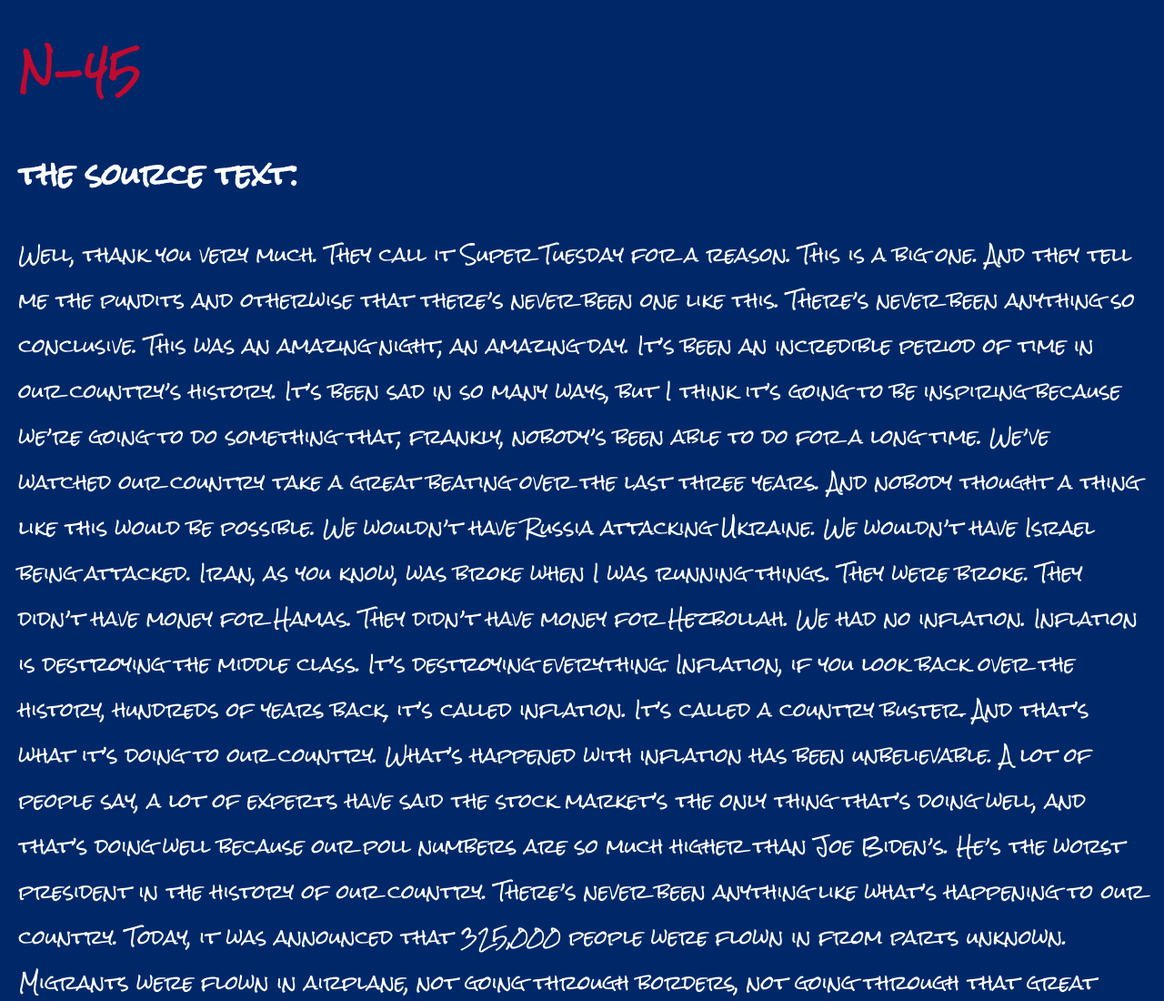
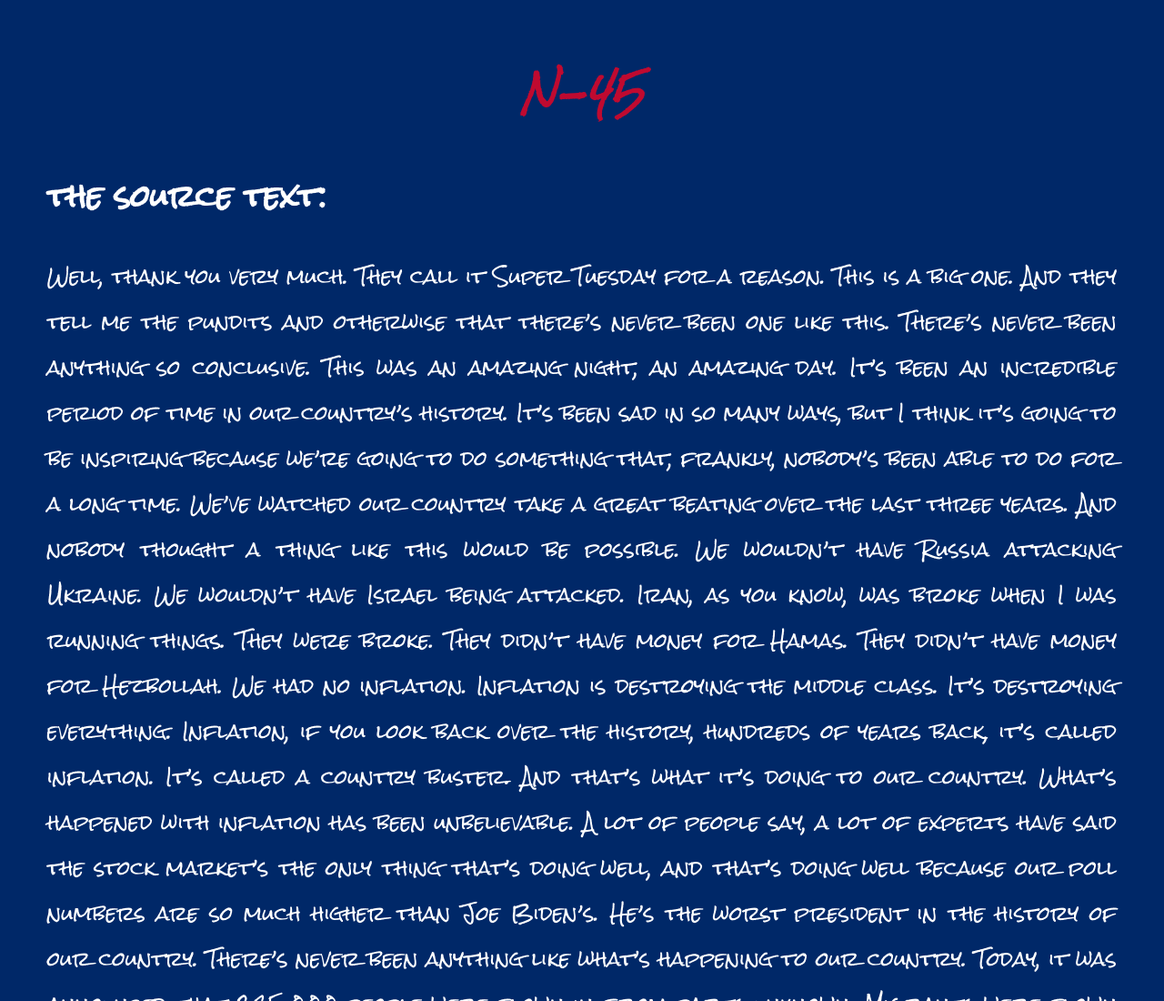
Before and after one commit to ellllllliot/n-minus-fortyfive, a plain HTML site: page index.html in a window 1280 px wide. Shown: the top 1100 px of the page at 91% size. Drawn offline with Linux system fonts and the light colour scheme.

Commit message:
💱🌱 Updated with Glitch

```diff
--- a/index.html
+++ b/index.html
@@ -18,23 +18,27 @@
     <style>
       body {
         font-family: "Rock Salt", sans-serif;
-        margin: 1em;
+        margin: 2.5em;
         background-color: #002868;
         color: #FFF;
         font-size: 1.3em;
       }
       h1 {
         color: #BF0A30;
+        text-align: center;
+      }
+      p {
+        text-align: justify;
       }
       #poem > div {
-        height: 1.2em;
+        height: 2em;
       }
       .indent {
-        padding-left: 1.8em;
+        padding-left: 1.2em;
       }</style>
   </head>
   <body>
-    <h1>N-45</h1>
+    <h1><i>N-45</i></h1>
     <h2>the source text:</h2>
     <p id="sourceText"></p>
     <h2>the new text:</h2>
```
